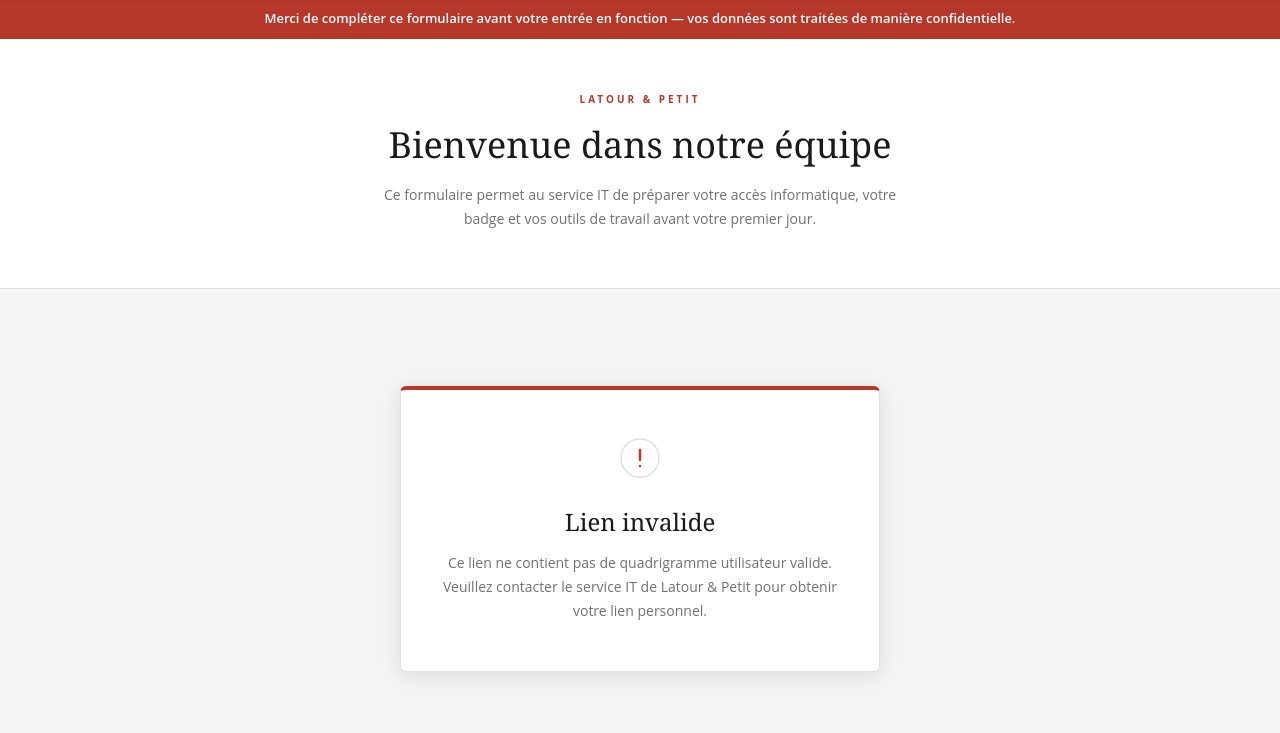
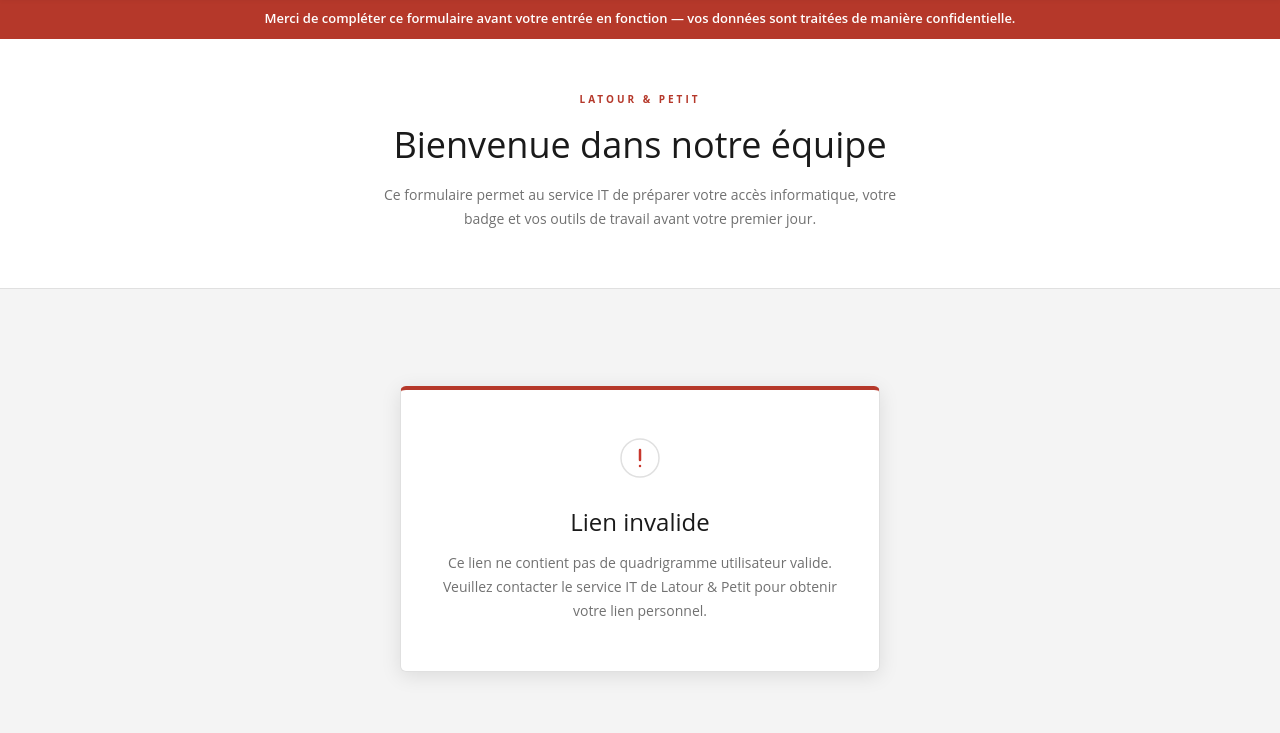
Before and after one commit to Jipe-lp/lp-onboarding, a plain HTML site: page index.html in a window 1280 px wide. Shown: the part 67-800 px from the top of the page. Drawn offline with Linux system fonts and the light colour scheme; a web font is replaced by a local one.

Commit message:
Update index.html
suppression des polices serif

```diff
--- a/index.html
+++ b/index.html
@@ -84,7 +84,7 @@
   text-transform: uppercase; color: var(--lp-red); margin-bottom: 14px;
 }
 .lp-hero h1 {
-  font-family: var(--ff-serif); font-size: 36px; font-weight: 400;
+  font-family: var(--ff-sans); font-size: 36px; font-weight: 400;
   color: var(--lp-black); line-height: 1.25; margin-bottom: 16px;
 }
 .lp-hero p { font-size: 14px; color: var(--lp-muted); max-width: 520px; margin: 0 auto; line-height: 1.75; }
@@ -285,7 +285,7 @@
   display: flex; align-items: center; justify-content: center; margin: 0 auto 20px;
 }
 .success-card h2 {
-  font-family: var(--ff-serif); font-size: 28px; font-weight: 400;
+  font-family: var(--ff-sans); font-size: 28px; font-weight: 400;
   color: var(--lp-black); margin-bottom: 10px;
 }
 .success-card p { font-size: 14px; color: var(--lp-muted); line-height: 1.7; }
@@ -351,7 +351,7 @@
   max-width: 480px; width: 100%;
 }
 .invalid-card h2 {
-  font-family: var(--ff-serif); font-size: 24px; font-weight: 400;
+  font-family: var(--ff-sans); font-size: 24px; font-weight: 400;
   color: var(--lp-black); margin: 16px 0 10px;
 }
 .invalid-card p { font-size: 14px; color: var(--lp-muted); line-height: 1.7; }
```
